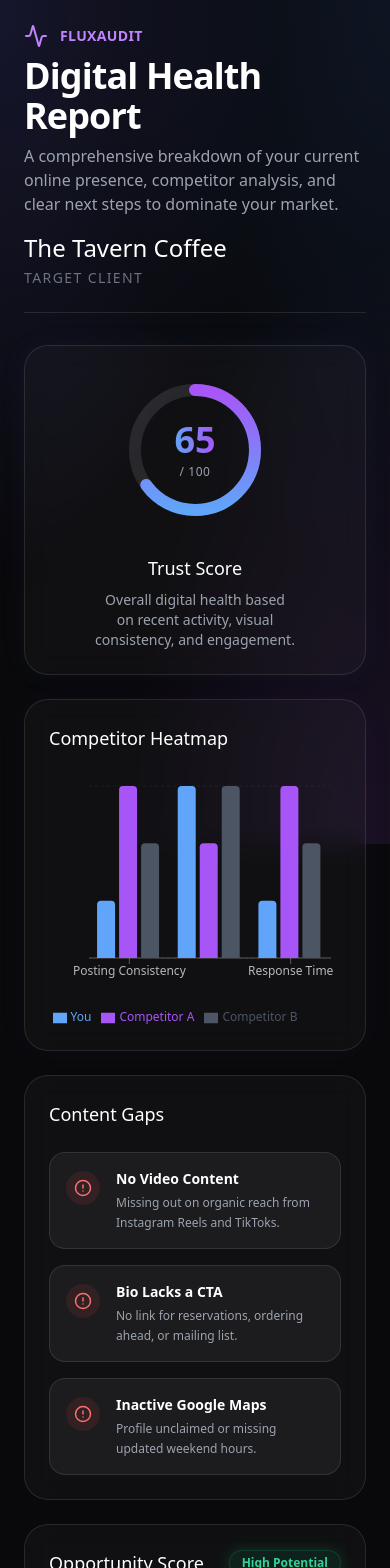
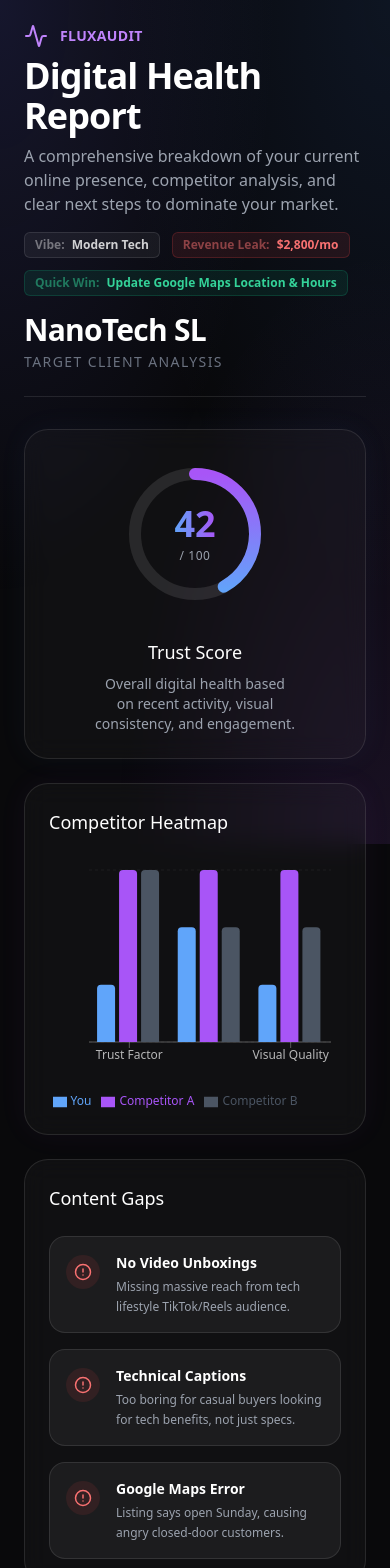
Before and after one commit to TharukiJ/FluxAudit, a Next.js app: page / in a window 390 px wide. Shown: the top 1568 px of the page. Built offline with nearby package versions, Linux system fonts and the light colour scheme.

Commit message:
add another data fr test

```diff
--- a/src/app/page.tsx
+++ b/src/app/page.tsx
@@ -47,7 +47,7 @@ export default function Dashboard() {
         className="max-w-7xl mx-auto space-y-8"
       >
         {/* Header */}
-        <motion.header variants={item} className="flex flex-col md:flex-row md:items-end justify-between border-b border-white/10 pb-6 gap-4">
+        <motion.div variants={item} className="flex flex-col md:flex-row md:items-end justify-between border-b border-white/10 pb-6 gap-4">
           <div>
             <div className="flex items-center gap-3 mb-2 text-purple-400">
               <Activity size={24} />
@@ -59,12 +59,23 @@ export default function Dashboard() {
             <p className="text-gray-400 mt-2 max-w-lg">
               A comprehensive breakdown of your current online presence, competitor analysis, and clear next steps to dominate your market.
             </p>
+            <div className="flex flex-wrap items-center gap-3 mt-4">
+              <span className="text-xs font-semibold px-2.5 py-1 rounded-md bg-white/5 border border-white/10 text-white/80">
+                <span className="text-white/40 mr-1">Vibe:</span> {data.brandVibe}
+              </span>
+              <span className="text-xs font-semibold px-2.5 py-1 rounded-md bg-red-500/10 border border-red-500/20 text-red-400">
+                <span className="text-red-400/50 mr-1">Revenue Leak:</span> {data.revenueLeakEstimate}
+              </span>
+              <span className="text-xs font-semibold px-2.5 py-1 rounded-md bg-emerald-500/10 border border-emerald-500/20 text-emerald-400">
+                <span className="text-emerald-400/50 mr-1">Quick Win:</span> {data.quickestWin}
+              </span>
+            </div>
           </div>
           <div className="md:text-right">
-            <h2 className="text-2xl font-light text-white">{data.brandName}</h2>
-            <p className="text-sm text-gray-500 uppercase tracking-widest mt-1">Target Client</p>
+            <h2 className="text-3xl font-bold text-white tracking-tight">{data.brandName}</h2>
+            <p className="text-sm text-gray-500 uppercase tracking-widest mt-1">Target Client Analysis</p>
           </div>
-        </motion.header>
+        </motion.div>
 
         {/* Bento Grid */}
         <div className="grid grid-cols-1 md:grid-cols-2 lg:grid-cols-4 gap-6 auto-rows-min">
--- a/src/auditData.ts
+++ b/src/auditData.ts
@@ -1,95 +1,84 @@
 export const auditData = {
-  brandName: "The Tavern Coffee",
-  trustScore: 65,
+  brandName: "NanoTech SL",
+  trustScore: 42,
+  revenueLeakEstimate: "$2,800/mo",
+  brandVibe: "Modern Tech",
+  quickestWin: "Update Google Maps Location & Hours",
   auditFindings: {
     positives: [
-      "High-quality photography of coffee and pastries.",
-      "Engaging tone of voice in captions.",
-      "Clear branding colors and fonts used consistently."
+      "Good variety of latest gadgets.",
+      "Active on Facebook groups."
     ],
     negatives: [
-      "No Video Content (Reels/TikToks) in the last 6 months.",
-      "Bio lacks a Call-to-Action (CTA) and clear location.",
-      "Inactive Google Maps presence with wrong hours.",
-      "Inconsistent post frequency (gaps of 2+ weeks between posts).",
-      "Low reply rate to customer comments and questions."
+      "Blurry photos taken inside the shop with bad lighting.",
+      "Google Maps shows they are open on Sundays, but they are closed.",
+      "No video unboxing or feature reviews.",
+      "Caption language is too technical and boring."
     ]
   },
   competitorHeatmap: [
     {
-      metric: "Posting Consistency",
+      metric: "Trust Factor",
       targetBrand: "Low",
-      competitorA: "High (Daily)",
+      competitorA: "High",
+      competitorB: "High"
+    },
+    {
+      metric: "Response Time",
+      targetBrand: "Medium",
+      competitorA: "Fast",
       competitorB: "Medium"
     },
     {
       metric: "Visual Quality",
-      targetBrand: "High",
-      competitorA: "Medium",
-      competitorB: "High"
-    },
-    {
-      metric: "Response Time",
-      targetBrand: "Low (> 24h)",
-      competitorA: "Fast (< 2h)",
-      competitorB: "Med (< 12h)"
+      targetBrand: "Low",
+      competitorA: "High",
+      competitorB: "Medium"
     }
   ],
   contentGaps: [
     {
-      title: "No Video Content",
-      description: "Missing out on organic reach from Instagram Reels and TikToks."
+      title: "No Video Unboxings",
+      description: "Missing massive reach from tech lifestyle TikTok/Reels audience."
     },
     {
-      title: "Bio Lacks a CTA",
-      description: "No link for reservations, ordering ahead, or mailing list."
+      title: "Technical Captions",
+      description: "Too boring for casual buyers looking for tech benefits, not just specs."
     },
     {
-      title: "Inactive Google Maps",
-      description: "Profile unclaimed or missing updated weekend hours."
+      title: "Google Maps Error",
+      description: "Listing says open Sunday, causing angry closed-door customers."
     }
   ],
   actionPlan: [
-    {
-      id: "action-1",
-      title: "Create a Linktree & Update Bio",
-      impact: "High"
-    },
-    {
-      id: "action-2",
-      title: "Claim Google Business Profile & Update Hours",
-      impact: "High"
-    },
-    {
-      id: "action-3",
-      title: "Record 3 Behind-the-Scenes Short-Form Videos",
-      impact: "Medium"
-    }
+    { id: "t1", title: "Claim Business Profile", impact: "High" },
+    { id: "t2", title: "Hire a Content Creator for Unboxings", impact: "High" },
+    { id: "t3", title: "Run a 'Review & Win' Contest", impact: "Medium" }
   ],
   socialProof: [
     {
-      user: "Barista",
-      text: "Perfect spot for coffee lovers! ☕️ Rich aroma, smooth flavor, and perfectly brewed every time. The barista's passion really shows in every cup. A must-visit if you love great cof Nice spot for coffee calm study space. Hot and cold options. Cheese cake lovers :(",
+      user: "@gadgetfreak",
+      text: "Drove 40 mins on Sunday to buy a PS5 and they were closed despite Google saying open! 🤬",
       sentiment: "Neutral"
     },
     {
-      user: "@mike_the_foodie",
-      text: "Best espresso in town, hands down. Just wish they posted their daily specials.",
-      sentiment: "Positive"
+      user: "Nimal Perera",
+      text: "Good prices but hard to know what they actually have in stock online.",
+      sentiment: "Neutral"
     },
     {
-      user: "@jessica_r",
-      text: "Love the aesthetic of the cafe, but their online presence doesn't match the vibe.",
-      sentiment: "Neutral"
+      user: "@tech_guru",
+      text: "Bought my iPhone here. Great service, wish they had an online catalog.",
+      sentiment: "Positive"
     }
   ],
   opportunityScore: [
-    { month: "Jan", current: 2000, projected: 2000 },
-    { month: "Feb", current: 2100, projected: 2500 },
-    { month: "Mar", current: 2050, projected: 3200 },
-    { month: "Apr", current: 2200, projected: 4500 },
-    { month: "May", current: 2300, projected: 6000 },
-    { month: "Jun", current: 2400, projected: 8500 }
+    { month: "Jan", current: 10000, projected: 10000 },
+    { month: "Feb", current: 10500, projected: 14000 },
+    { month: "Mar", current: 10200, projected: 19000 },
+    { month: "Apr", current: 11000, projected: 25000 },
+    { month: "May", current: 11200, projected: 31000 },
+    { month: "Jun", current: 11500, projected: 40000 }
   ],
   visualSEO: [
     {
@@ -97,23 +86,23 @@ export const auditData = {
       status: "Fail"
     },
     {
-      item: "Alt-text usage on images",
+      item: "Product unboxing visuals",
       status: "Fail"
     },
     {
       item: "Location tagging consistency",
-      status: "Pass"
+      status: "Fail"
     }
   ],
   postMockup: {
     hook: {
-      highlight: "3 SECRETS",
-      subtext: "TO PERFECT COFFEE"
+      highlight: "NEW DROP",
+      subtext: "UNBOX WITH US"
     },
     tooltips: [
-      { title: "Hook-driven Headline", description: "Increases watch time by 40%" },
-      { title: "High-Contrast Visual", description: "Stops the scroll instantly" },
-      { title: "Brand-Aligned Colors", description: "Builds visual recognition" }
+      { title: "Trending Audio Hooks", description: "Boosts algorithmic video reach" },
+      { title: "Dynamic Lighting", description: "Makes gadgets look premium" },
+      { title: "Clear CTA", description: "Directs traffic to WhatsApp/Site" }
     ]
   }
 };
--- a/src/components/VisualSEO.tsx
+++ b/src/components/VisualSEO.tsx
@@ -35,10 +35,10 @@ export default function VisualSEO({ data }: { data: SEOItem[] }) {
                 }
               `}
             >
-              <span className={`text-sm font-medium ${isPass ? 'text-white/90' : 'text-white/90'}`}>
+              <span className={`text-sm font-medium flex-1 min-w-0 pr-3 break-words ${isPass ? 'text-white/90' : 'text-white/90'}`}>
                 {seo.item}
               </span>
-              <div className="flex items-center gap-2">
+              <div className="flex items-center gap-2 flex-shrink-0">
                 {isPass ? (
                   <>
                     <span className="text-xs uppercase tracking-wider font-bold text-emerald-400">Pass</span>
```
